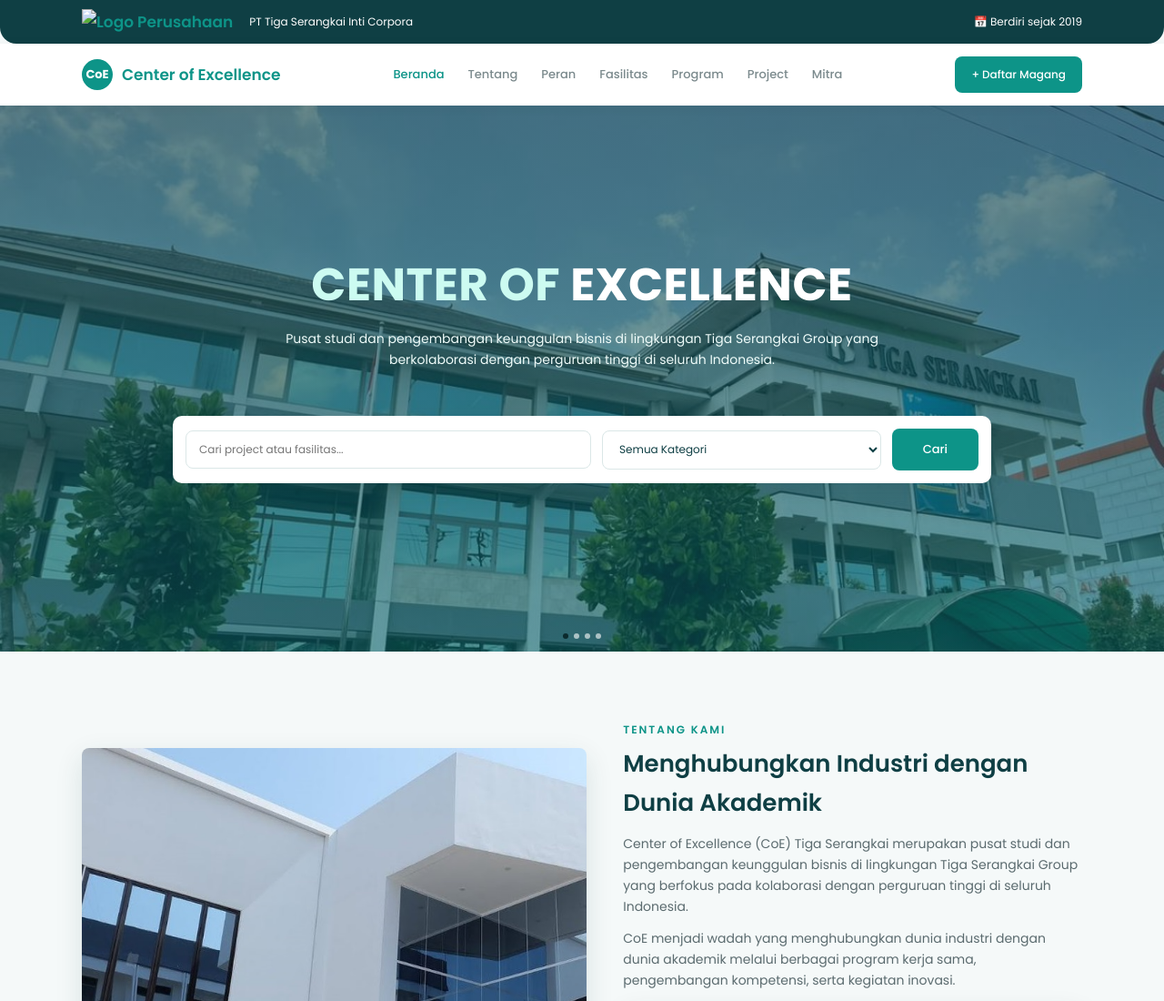
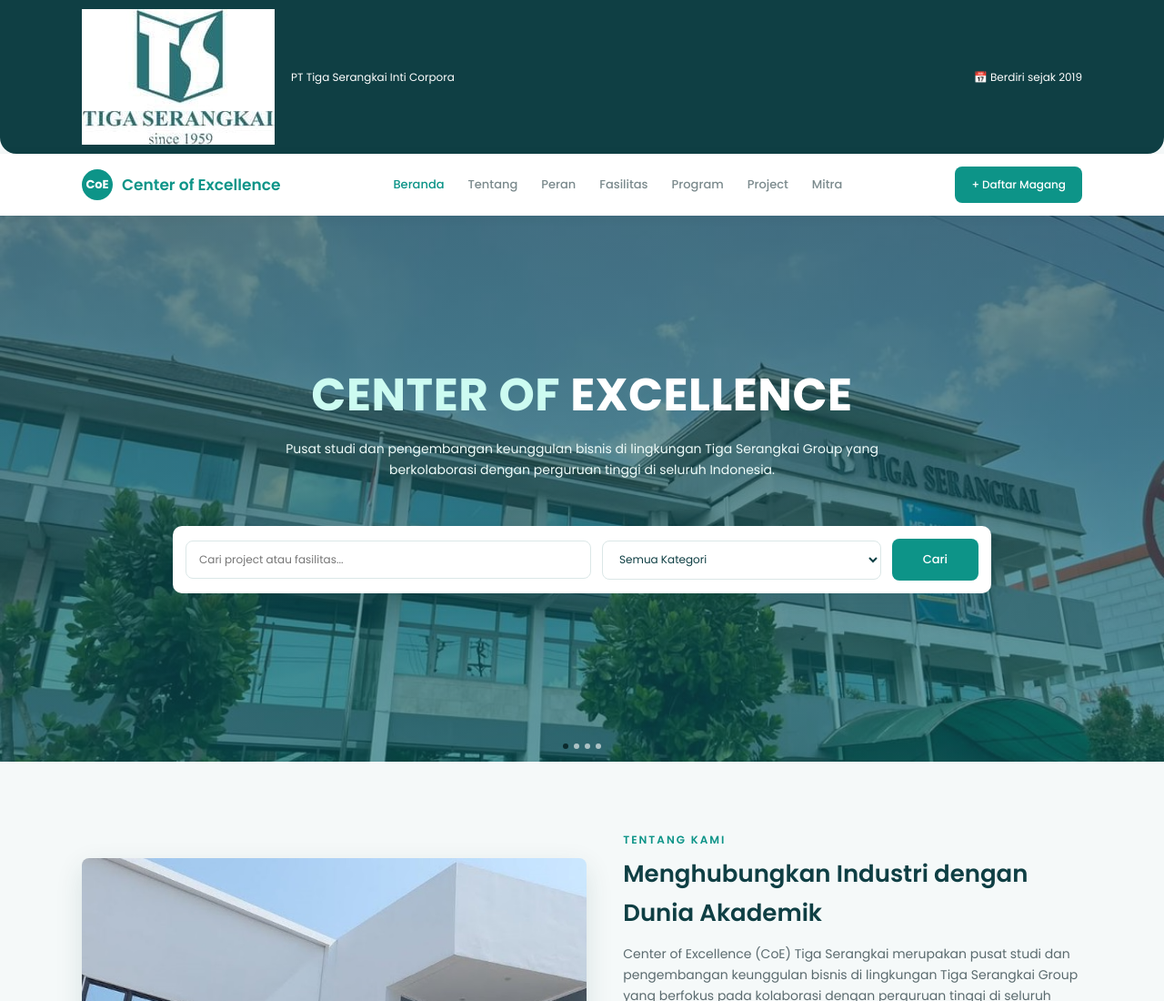
Before and after one commit to coetigaserangkai/CoE-Tiga-Serangkai, a plain HTML site: page index.html in a window 1280 px wide. Shown: the top 1100 px of the page at 91% size. Drawn offline with Linux system fonts and the light colour scheme.

Commit message:
Update revisi website CoE

```diff
--- a/index.html
+++ b/index.html
@@ -310,7 +310,7 @@ footer a:hover{color:#5eead4}
 <div class="topbar">
   <div class="container">
     <div class="left">
-      <img src=<"assets/logo-ts.png" alt="Logo Perusahaan" class="logo"> <span> PT Tiga Serangkai Inti Corpora</span></div>
+      <img src="assets/logo-ts.png" alt="Logo Perusahaan" class="logo"> <span> PT Tiga Serangkai Inti Corpora</span></div>
     <span>📅 Berdiri sejak 2019</span>
   </div>
 </div>
```
